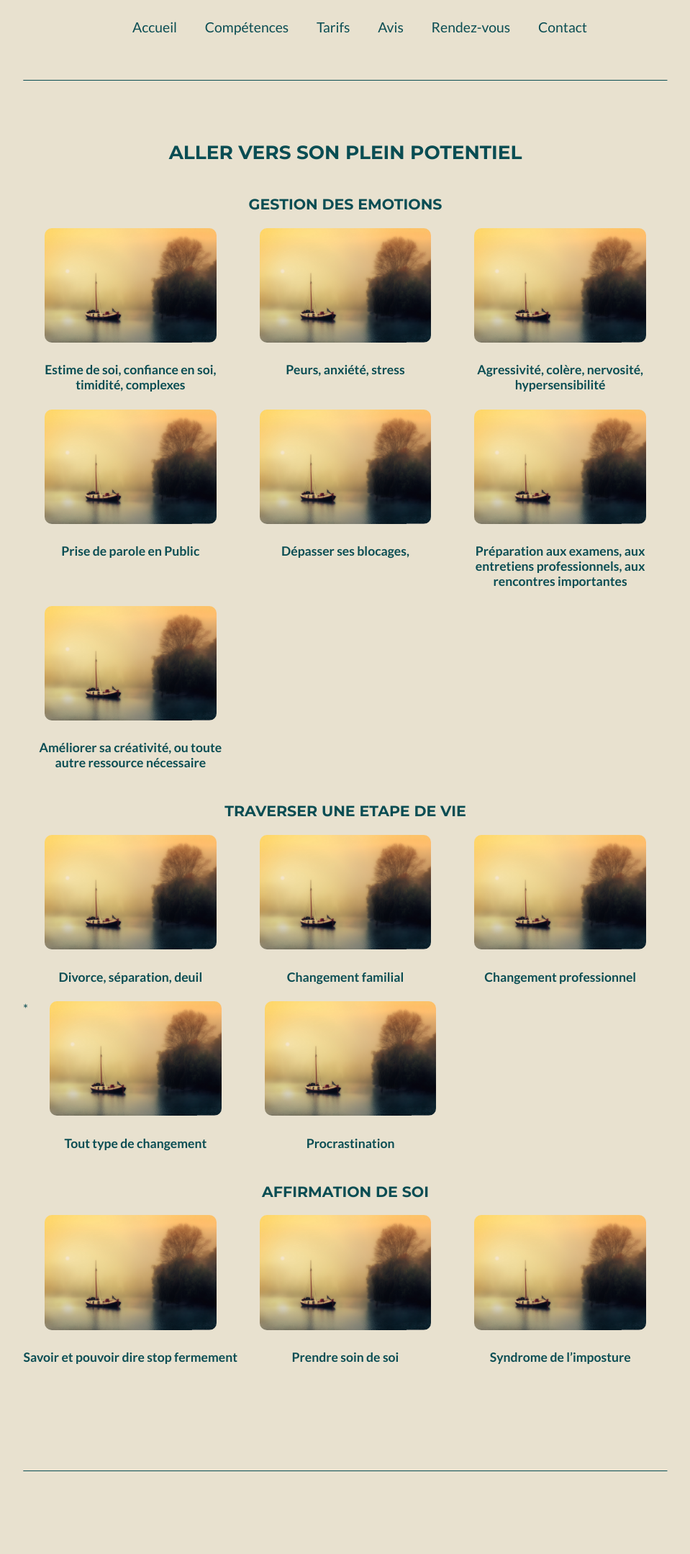
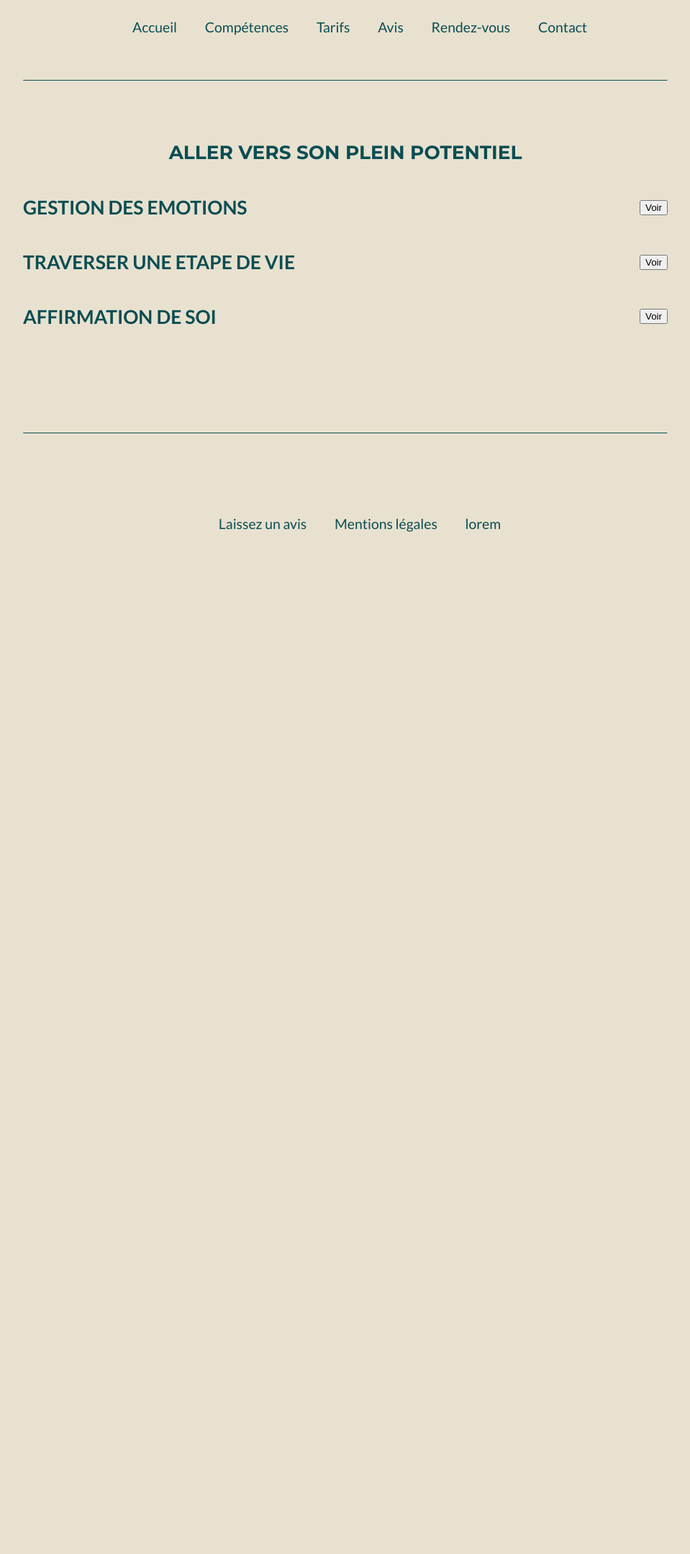
Before and after one commit to Maxime-Le-Goff/Hypnose, a PHP site: the page made by html/compétences.html in a window 1280 px wide. Shown: the top 2159 px of the page at 72% size, without its empty margins (160-1119 px from the left). After the commit the page ends 739 px from the top, so only its background shows below. Run offline with PHP 8.4, Linux system fonts and the light colour scheme.

Commit message:
rdv finished + skills otw

```diff
--- a/css/style.css
+++ b/css/style.css
@@ -329,7 +329,7 @@ p {
 }
 
 .skills_card {
-  width: calc(100%*1/3);
+  width: calc(100%*1/5);
 }
 
 hr {
@@ -337,6 +337,33 @@ hr {
   border-top:none;
   border-bottom: solid 1px var(--darkGreen);
   width:70%;
+}
+
+.rubrique_btn {
+  justify-self: flex-end;
+}
+
+.pblms {
+  max-height:0px;
+  width:100%;
+  background-color: rgba(15, 12, 12, 0.1);;
+  /* transition: max-height 0.8s ease-out; */
+  overflow: hidden;
+}
+
+.extended {
+  height:auto;
+  max-height:1500px;
+  display: flex;
+  flex-wrap: wrap;
+  justify-content: center;
+  padding:2em;
+  /* transition: max-height 1s ease-in; */
+}
+.top_rubrique {
+  display:flex;
+  justify-content: space-between;
+  align-items: center;
 }
 
 /* Page Avis */
--- a/html/compétences.html
+++ b/html/compétences.html
@@ -9,6 +9,7 @@
     <link rel="preconnect" href="https://fonts.googleapis.com">
     <link rel="preconnect" href="https://fonts.gstatic.com" crossorigin>
     <link href="https://fonts.googleapis.com/css2?family=Open+Sans:wght@300;400;600;700&family=Playfair+Display:wght@400;700&display=swap" rel="stylesheet">
+    <script src="../js/app.js" defer></script>
 </head>
 <body>
     <header>
@@ -27,9 +28,12 @@
     <main>
         <div class="container">
             <h2 class="title">ALLER VERS SON PLEIN POTENTIEL</h2>
-            <div class="skills">
-                <h3 class="title">GESTION DES EMOTIONS</h3>
-                <div class="theme">
+            <div class="rubrique">
+                <div class="top_rubrique">
+                    <h2>GESTION DES EMOTIONS</h2>
+                    <button class="rubrique_btn">Voir</button>
+                </div>
+                <div class="pblms">
                     <div class="skills_card">
                         <img src="../boat-1992137.jpg" alt="">
                         <h4>Estime de soi, confiance en soi, timidité, complexes</h4>
@@ -59,8 +63,14 @@
                         <h4>Améliorer sa créativité, ou toute autre ressource nécessaire</h4>
                     </div>
                 </div>
-                <h3 class="title">TRAVERSER UNE ETAPE DE VIE</h3>
-                <div class="theme">
+            </div>
+
+            <div class="rubrique">
+                <div class="top_rubrique">
+                    <h2>TRAVERSER UNE ETAPE DE VIE</h2>
+                    <button class="rubrique_btn">Voir</button>
+                </div>
+                <div class="pblms">
                     <div class="skills_card">
                         <img src="../boat-1992137.jpg" alt="">
                         <h4>Divorce, séparation, deuil</h4>
@@ -81,8 +91,14 @@
                         <h4>Procrastination</h4>
                     </div>
                 </div>
-                <h3 class="title">AFFIRMATION DE SOI</h3>
-                <div class="theme">
+            </div>
+
+            <div class="rubrique">
+                <div class="top_rubrique">
+                    <h2>AFFIRMATION DE SOI</h2>
+                    <button class="rubrique_btn">Voir</button>
+                </div>
+                <div class="pblms">
                     <div class="skills_card">
                         <img src="../boat-1992137.jpg" alt="">
                         <h4>Savoir et pouvoir dire stop fermement</h4>
@@ -97,6 +113,7 @@
                     </div>
                 </div>
             </div>
+
         </div>
 
     </main>
--- /dev/null
+++ b/js/app.js
@@ -0,0 +1,12 @@
+const rubriques = document.querySelectorAll('.rubrique_btn');
+for(const rubrique of rubriques){
+    rubrique.addEventListener('click',(event) => {
+        const div = event.toElement.closest('.rubrique').querySelector('.pblms');
+            if(div.classList.contains('extended')){
+                div.classList.remove('extended');
+            } else {
+                div.classList.add('extended');
+            }
+        }
+    )
+    }
```
Also changed, not shown: html/rdv.html (+6 -1 lines). Lines whose indentation alone changed are shown as unchanged.
